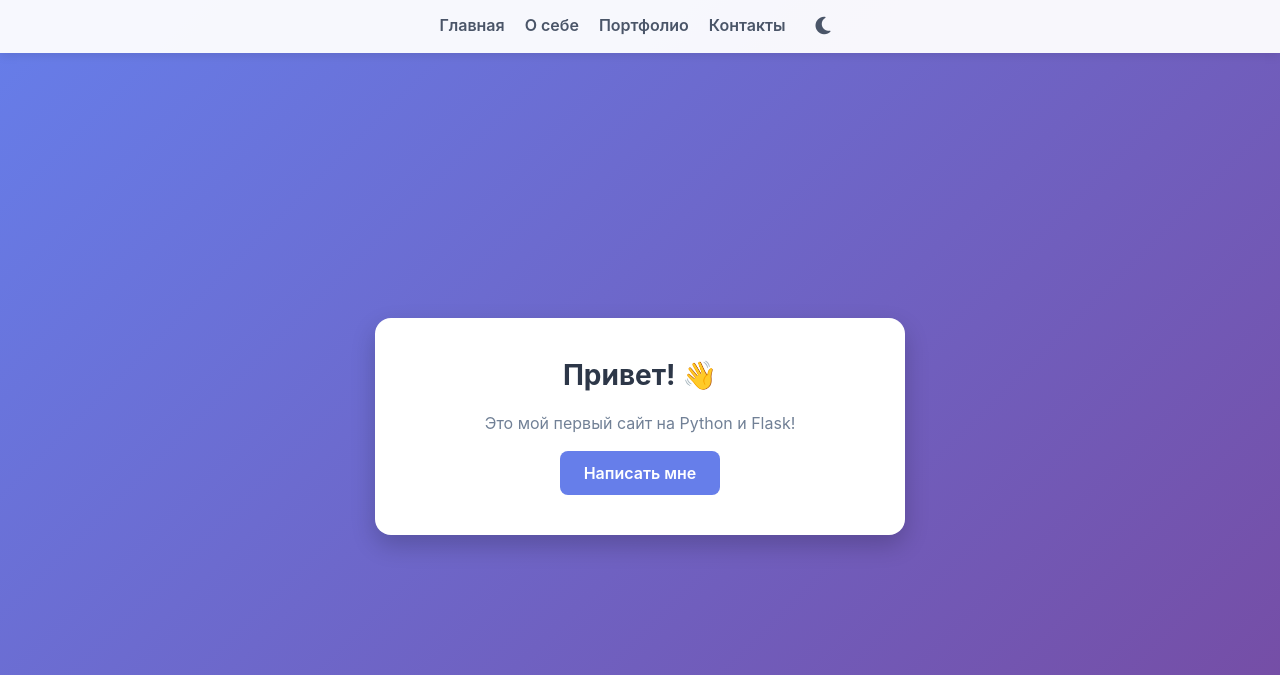
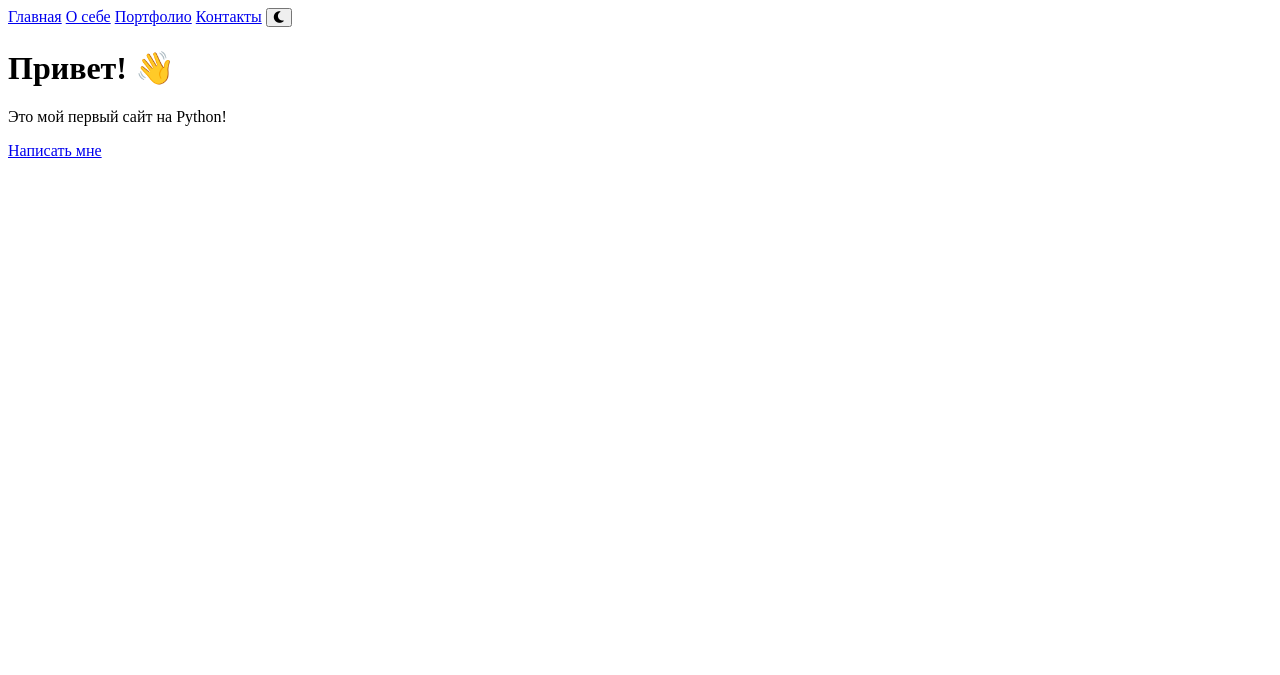
Before and after one commit to rostickk02/sitessr, a Flask app: page / in a window 1280 px wide. Shown: the top 675 px of the page. Run offline with Flask 3, Linux system fonts and the light colour scheme.

Commit message:
Update index.html

```diff
--- a/templates/index.html
+++ b/templates/index.html
@@ -1,11 +1,11 @@
-{% extends 'base.html' %}
+<!-- {% extends 'base.html' %}
 
 {% block title %}Главная — Мой сайт{% endblock %}
 
 {% block content %}
 <div class="card">
     <h1>Привет! 👋</h1>
-    <p>Это мой первый сайт на Python и Flask!</p>
+    <p>Это мой первый сайт на Python!</p>
     <a href="{{ url_for('contact') }}" class="btn">Написать мне</a>
 </div>
-{% endblock %}
+{% endblock %} -->
```
